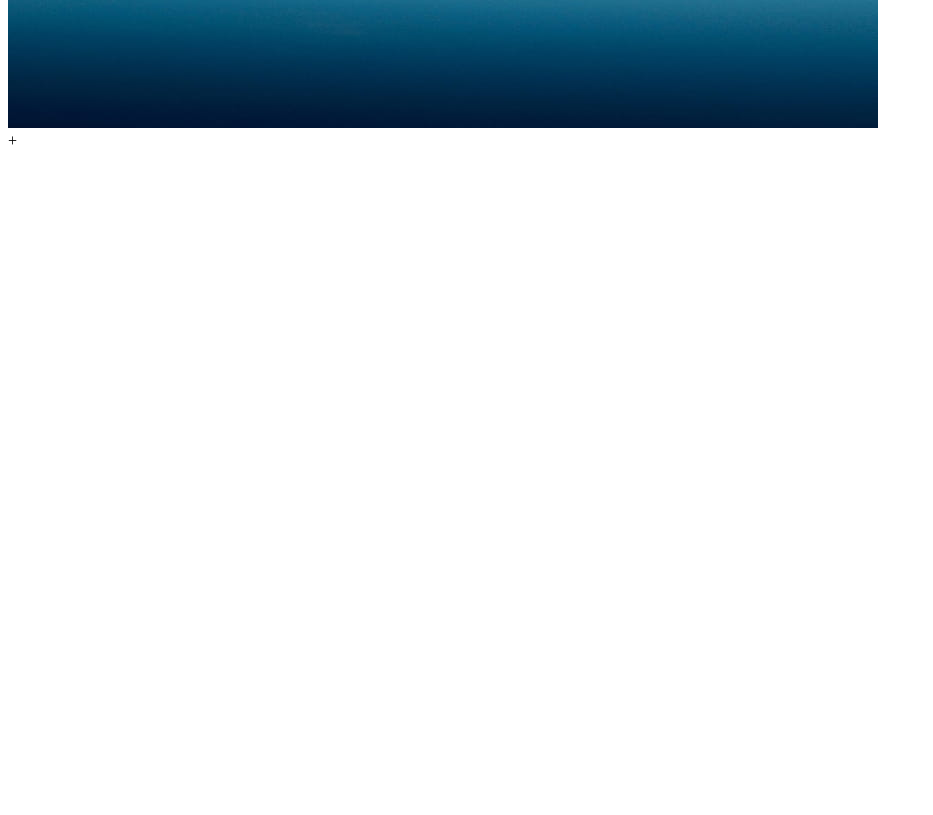
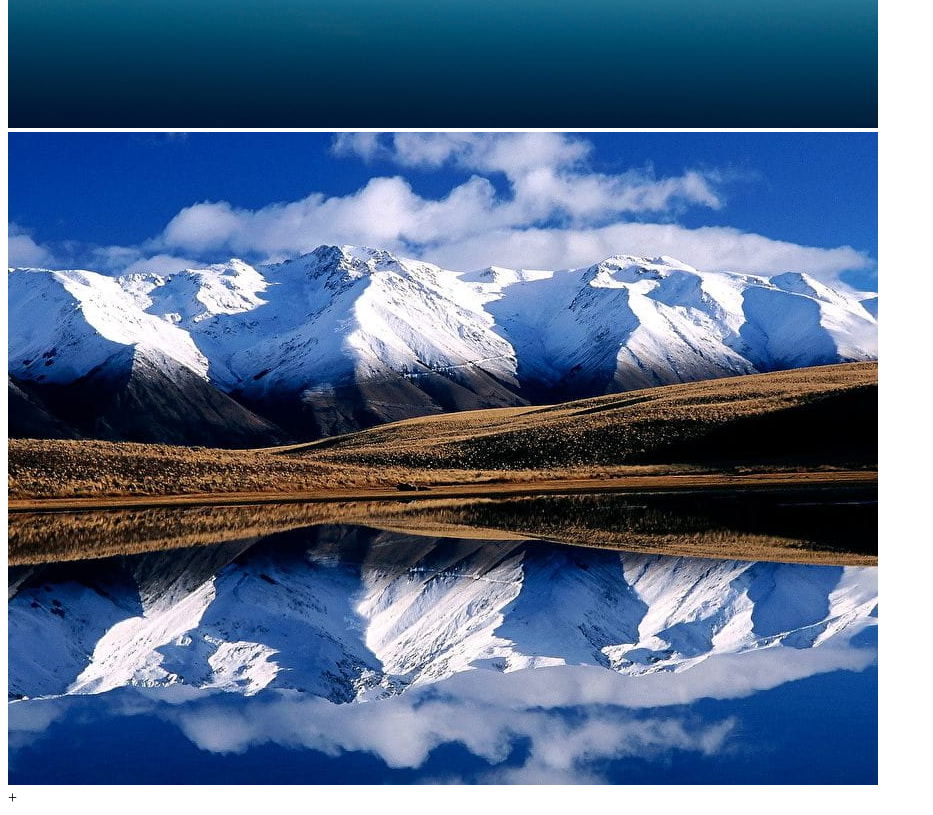
Before and after one commit to Yormad/30.05.23-1, a plain HTML site: page gallery.html in a window 1280 px wide. Shown: the part 540-1355 px from the top of the page, without its empty margins (0-933 px from the left). Before the commit the page ends 800 px from the top, so only its background shows below. Drawn offline with Linux system fonts and the light colour scheme.

Commit message:
Added photo.

```diff
--- a/gallery.html
+++ b/gallery.html
@@ -17,7 +17,7 @@
             <a href="./index.html">back</a>
         </div>
         <img src="./img/dlya-podvijnih-monitoriv-priroda-vidobrazhennya-sini-shpalery.jpg" alt="1">
-
+<img src="./img/gori-zasnizheni-priroda-vidobrazhennya-shpalery.jpg" alt="Photo 2">
     </main>
     <footer>
         +
```
